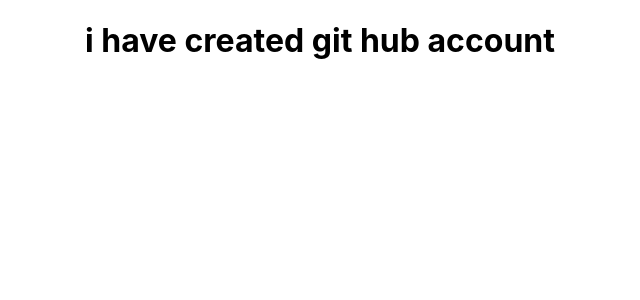
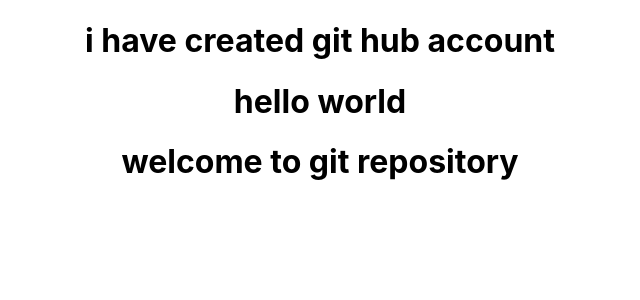
Before and after one commit to mamillaraju/git2503, a React (Create React App) app: page / in a window 1280 px wide. Shown: the top 300 px of the page, without its empty margins (320-960 px from the left). Built offline with nearby package versions, Linux system fonts and the light colour scheme.

Commit message:
made changes

```diff
--- a/src/App.js
+++ b/src/App.js
@@ -5,6 +5,8 @@
   return (
     <div className="App">
       <h1> i have created git hub account</h1>
+      <h1>hello world</h1>
+      <h1> welcome to git repository</h1>
     </div>
   );
 }
```
